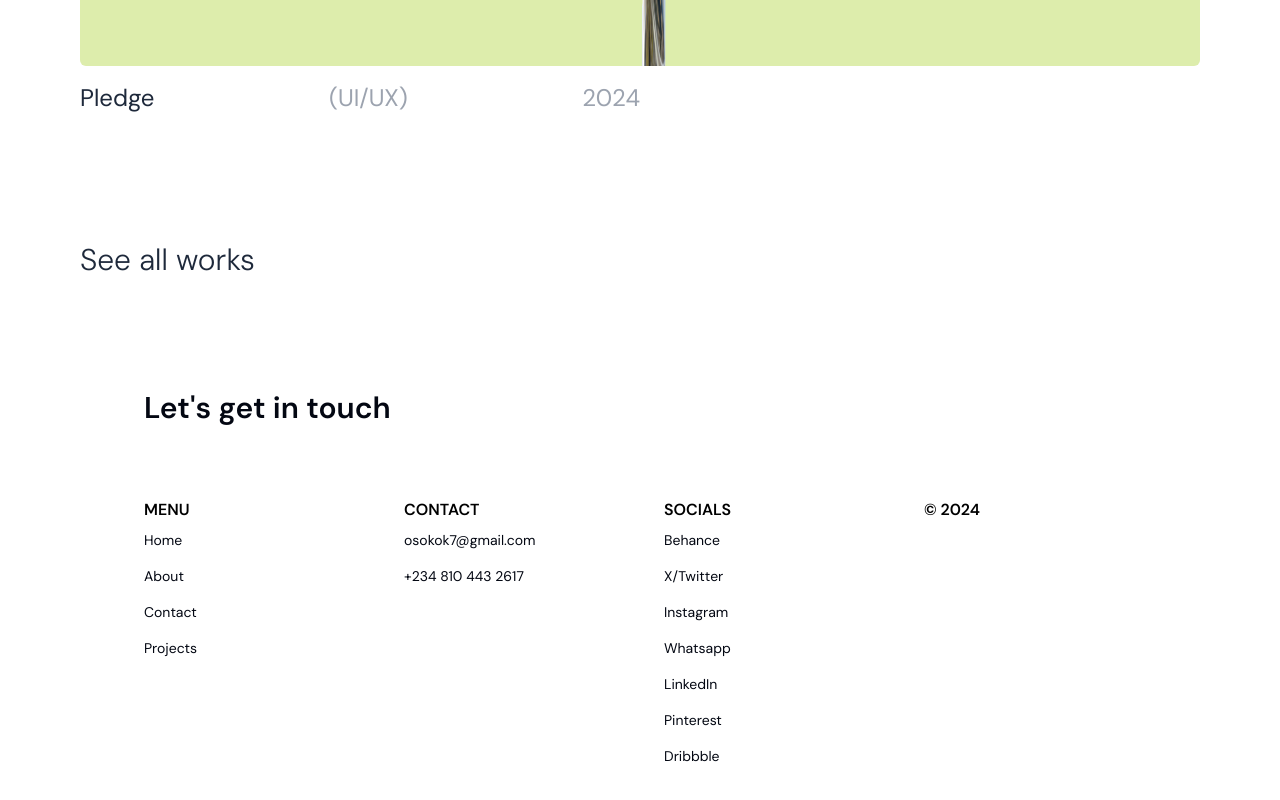
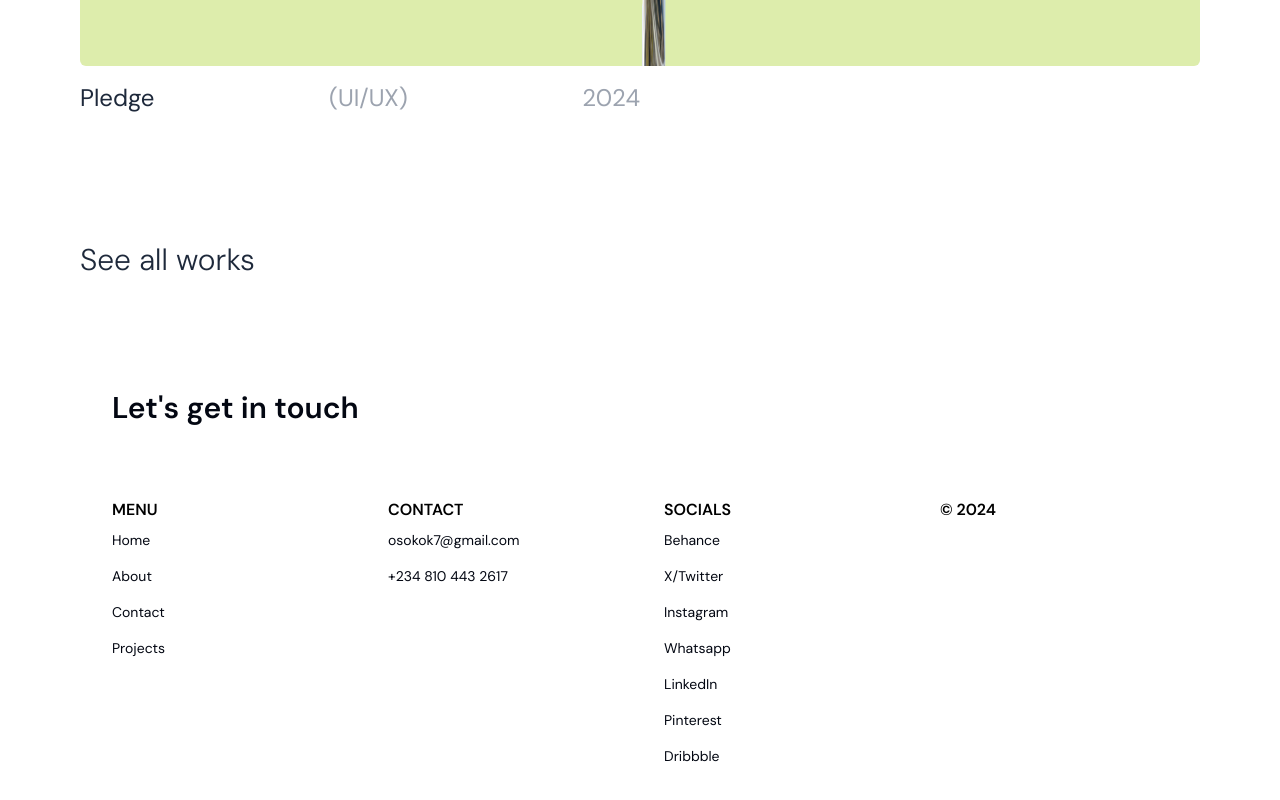
Before and after one commit to osoko-korede/Portfoliov01, a React (Vite) app: page / in a window 1280 px wide. Shown: the part 3279-4079 px from the top of the page. Built offline with nearby package versions, Linux system fonts and the light colour scheme; a web font is replaced by a local one.

Commit message:
Fixed Path Naming

```diff
--- a/src/App.jsx
+++ b/src/App.jsx
@@ -1,14 +1,14 @@
 import { BrowserRouter, Route, Routes } from "react-router-dom"
 import { useParams } from 'react-router-dom';
-
 import { ReactLenis } from "lenis/dist/lenis-react"
-import Navbar from "./Components/Navbar"
+import Navbar from "./components/Navbar"
 import Home from "./Page/Home"
 import About from "./Page/About"
 import Contact from "./Page/Contact"
 import NoPage from "./Page/NoPage"
 import Projects from "./Page/Projects"
 import Footer from "./components/Footer"
+import ScrollToTop from "./components/ScrollToTop";
 import projectData from "./constants/projectData"
 import ProjectDetail from "./components/ProjectDetail"
 
@@ -27,6 +27,7 @@ const App = () => {
         }}
       >
         <BrowserRouter>
+          <ScrollToTop/>
           <Navbar/>
           <Routes>
             <Route index element={<Home/>}/>
--- a/src/Components/Footer.jsx
+++ b/src/Components/Footer.jsx
@@ -2,7 +2,7 @@ import { Link } from 'react-router-dom';
 
 const Footer = () => {
   return (
-    <div className=' w-full max-w-[1400px] mx-auto py-16 lg:px-24 pb-20 text-gray-950'>
+    <div className='max-w-[90%] mx-auto py-16 pb-20 text-gray-950'>
         <div>
             <h1 className='w-full text-3xl font-semibold p-12'>Let's get in touch</h1>
         </div>
--- a/src/Components/Hero.jsx
+++ b/src/Components/Hero.jsx
@@ -1,5 +1,5 @@
 import React from 'react'
-import { FaDribbble, FaGithub, FaInstagram, FaTwitter, FaWhatsapp } from 'react-icons/fa6'
+// import { FaDribbble, FaGithub, FaInstagram, FaTwitter, FaWhatsapp } from 'react-icons/fa6'
 import { ReactTyped } from "react-typed";
 
 
--- a/src/Components/ScrollToTop.jsx
+++ b/src/Components/ScrollToTop.jsx
@@ -8,7 +8,7 @@ function ScrollToTop() {
     // Scroll to top with a slight delay to ensure any animations or component mounts complete first
     setTimeout(() => {
       window.scrollTo({ top: 0, behavior: 'smooth' });
-    }, 0);
+    }, 0   );
   }, [pathname]);
 
   return null;
--- a/src/Page/Home.jsx
+++ b/src/Page/Home.jsx
@@ -1,5 +1,5 @@
-import FeaturedProject from "../Components/FeaturedProject"
-import Hero from "../Components/Hero"
+import FeaturedProject from "../components/FeaturedProject"
+import Hero from "../components/Hero"
 
 const Home = () => {
   return (
```
